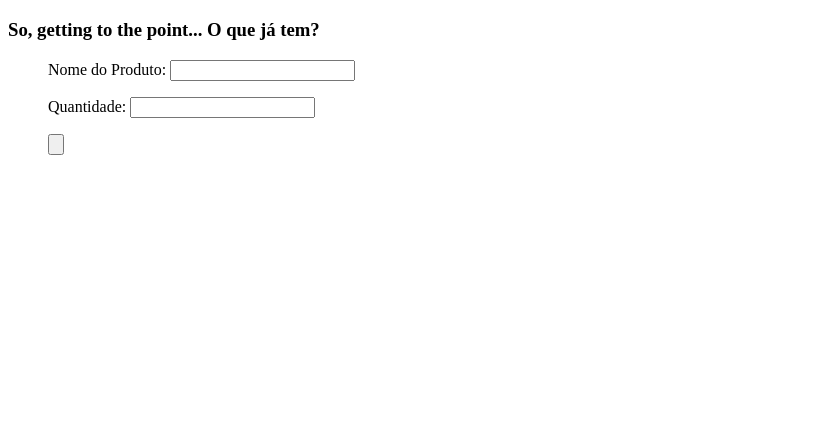
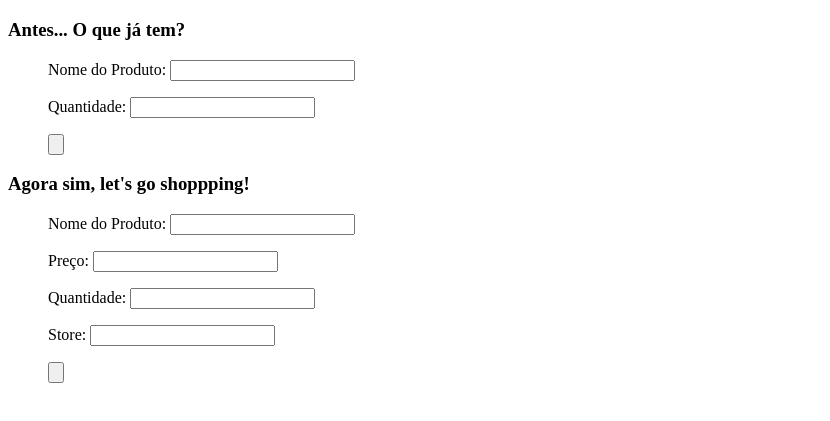
Before and after one commit to gabrielcruzg3/dispensa, a plain HTML site: page index.html in a window 1280 px wide. Shown: the part 61-482 px from the top of the page, without its empty margins (0-830 px from the left). Drawn offline with Linux system fonts and the light colour scheme.

Commit message:
form 'toBuy'

```diff
--- a/index.html
+++ b/index.html
@@ -8,8 +8,9 @@
 </head>
 <body>
     <center><h1>Let's go shoppping?</h1></center>
+    <!--  -->
     <section>
-        <h3>So, getting to the point... O que já tem?</h3>
+        <h3>Antes... O que já tem?</h3>
 
         <form action="" method="get">
             <ul>
@@ -18,7 +19,7 @@
             </ul>
             <!-- <ul>
                 Preço esperado:
-                <input type="text" name="priceHint" id="">
+                <input type="number" name="priceHint" id="">
             </ul> -->
             <ul>
                 Quantidade:
@@ -31,5 +32,35 @@
         </form>
 
     </section>
+    <!--  -->
+    <!--  -->
+    <section>
+        <h3>Agora sim, let's go shoppping! </h3>
+
+        <form action="" method="get">
+            <ul>
+                Nome do Produto:
+                <input type="text" name="nameBuy" id="">
+            </ul>
+            <ul>
+                Preço:
+                <input type="number" name="priceBuy" id="">
+            </ul>
+            <ul>
+                Quantidade:
+                <input type="text" name="amountBuy" id="">
+            </ul>
+            <ul>
+                Store:
+                <input type="text" name="store" id="">
+            </ul>
+            <input type="hidden" name="idBuy">
+            <ul>
+                <input type="submit" value="">
+            </ul>
+        </form>
+
+    </section>
+    <!--  -->
 </body>
 </html>
```
